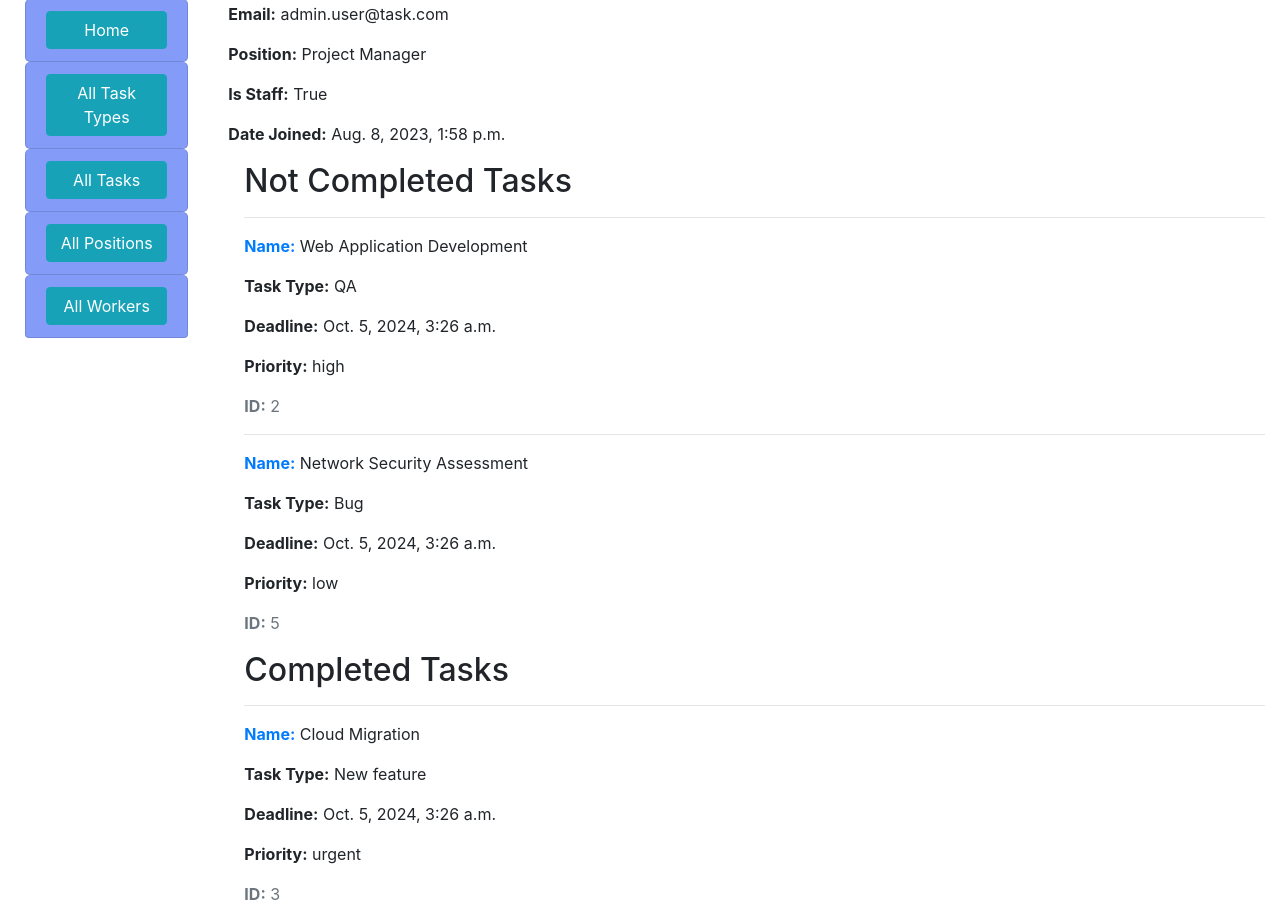
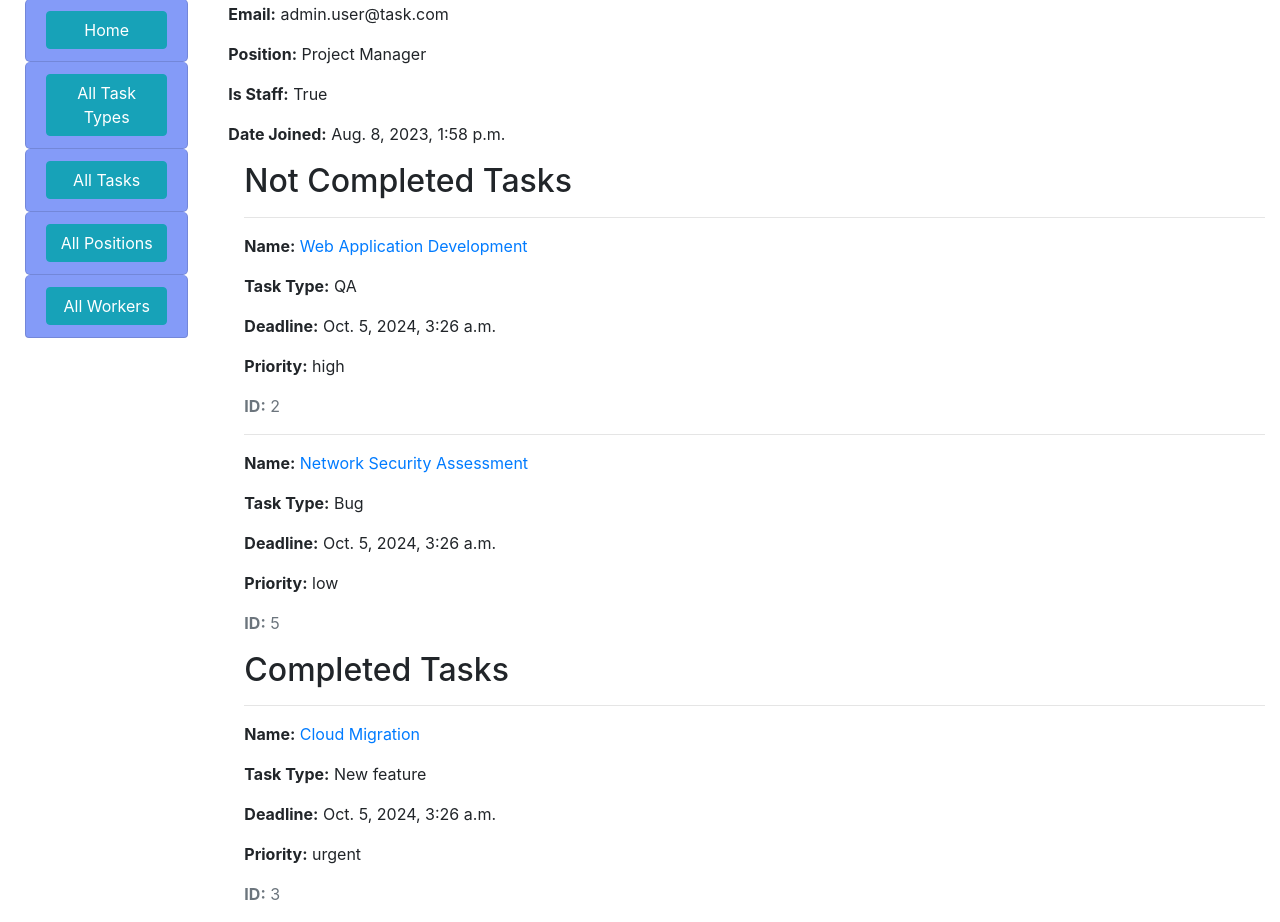
Before and after one commit to IProskurnytskyi/company-task-manager, a Django app: page /workers/1/ in a window 1280 px wide. Shown: the part 184-1106 px from the top of the page. Run offline with Django 4.2, Linux system fonts and the light colour scheme; a user stored in the database is signed in; data comes from the database, SQL or seed files in the repository.

Commit message:
Add feature to have link to specific task on worker detail page

```diff
--- a/templates/task/worker_detail.html
+++ b/templates/task/worker_detail.html
@@ -20,7 +20,7 @@
       <h2>Not Completed Tasks</h2>
       {% for task in not_completed %}
         <hr>
-        <p><span class="task-name">Name:</span> {{ task.name }}</p>
+        <p><strong>Name:</strong><a href="{{ task.get_absolute_url }}"> {{ task.name }}</a></p>
         <p><strong>Task Type:</strong> {{ task.task_type.name }}</p>
         <p><strong>Deadline:</strong> {{ task.deadline }}</p>
         <p><strong>Priority:</strong> {{ task.priority }}</p>
@@ -32,7 +32,7 @@
       <h2>Completed Tasks</h2>
       {% for task in is_completed %}
         <hr>
-        <p><span class="task-name">Name:</span> {{ task.name }}</p>
+        <p><strong>Name:</strong><a href="{{ task.get_absolute_url }}"> {{ task.name }}</a></p>
         <p><strong>Task Type:</strong> {{ task.task_type.name }}</p>
         <p><strong>Deadline:</strong> {{ task.deadline }}</p>
         <p><strong>Priority:</strong> {{ task.priority }}</p>
```
